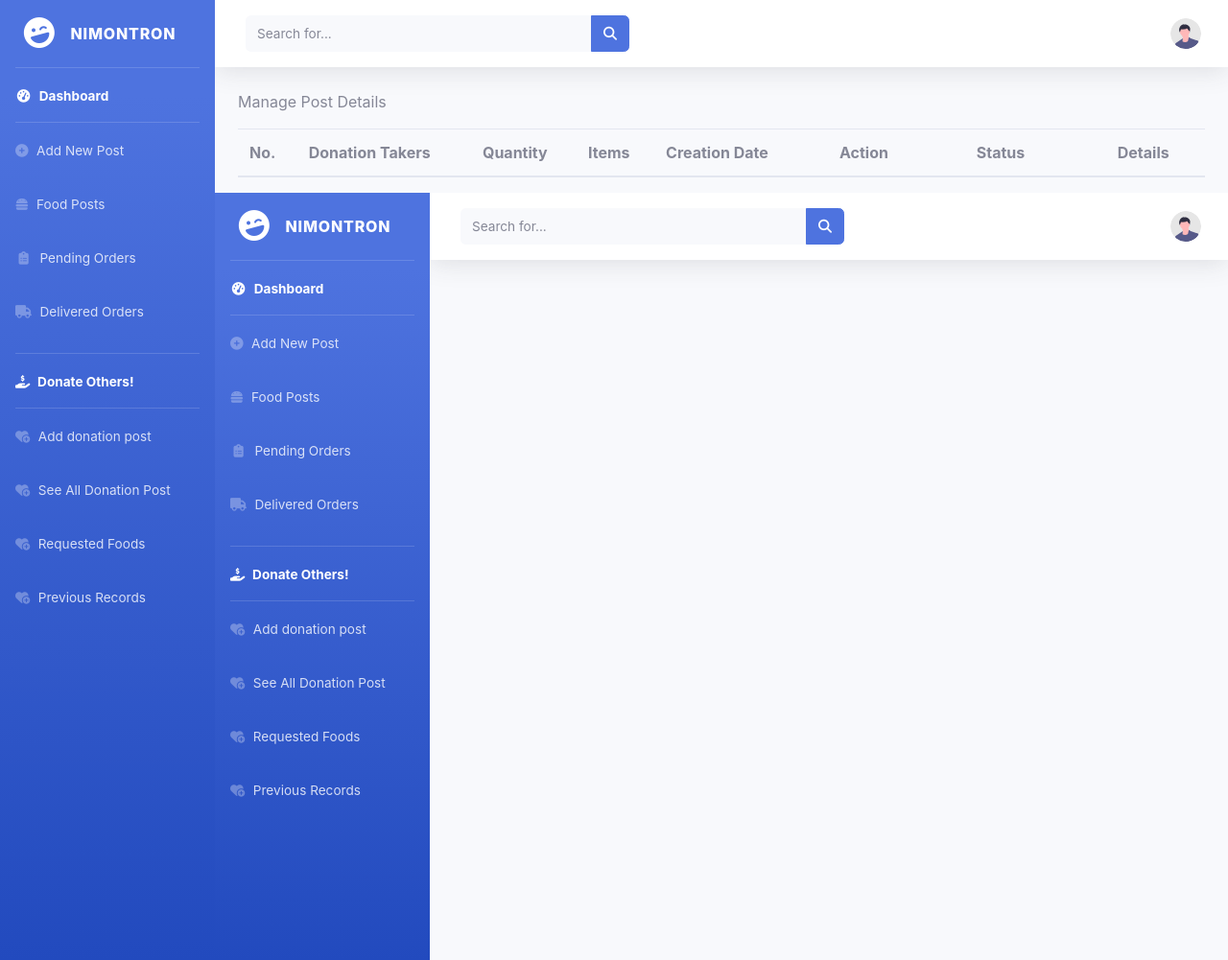
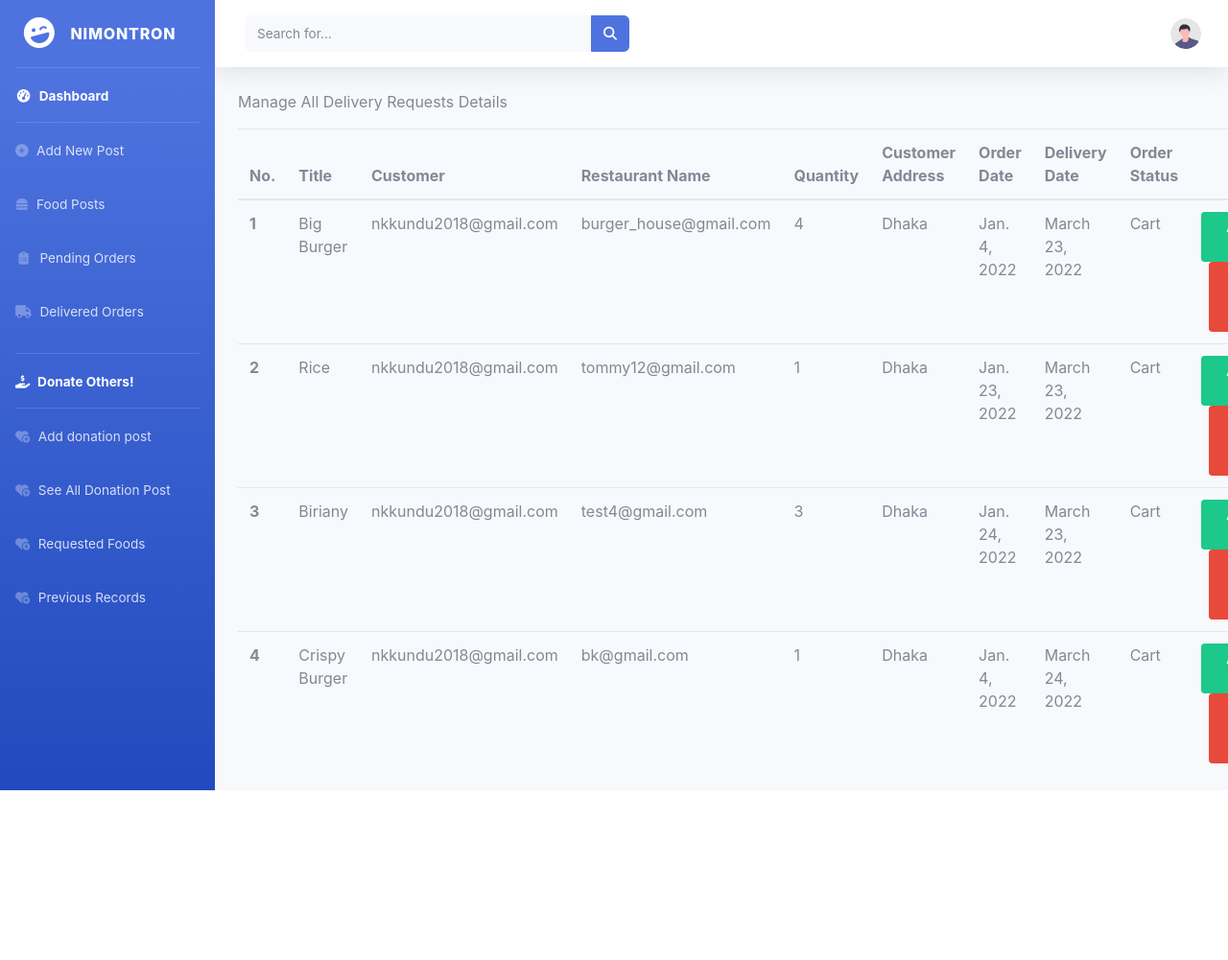
Before and after one commit to NiloyKumarKundu/Nimontron_Software-Engineering, a Django app: page /all_delivery_requests in a window 1280 px wide. Shown: the whole page at 96% size. After the commit the page ends 824 px from the top, so only its background shows below. Run offline with Django 4.2, Linux system fonts and the light colour scheme; a user stored in the database is signed in; data comes from the database, SQL or seed files in the repository; both versions use the stored data as it was after the commit; lists and menus that the app fills with data are empty; some libraries are stand-ins or nearby versions.

Commit message:
Show all the delivery requests

```diff
--- a/Nimontron/Nimontron/customers/templates/delivery_man/all_delivery_requests.html
+++ b/Nimontron/Nimontron/customers/templates/delivery_man/all_delivery_requests.html
@@ -2,34 +2,38 @@
 {% load static %}
 
 <div class="container">
-    <p>Manage Post Details</p>
+    <p>Manage All Delivery Requests Details</p>
     <table class="table">
         <thead>
             <tr>
                 <th scope="col">No.</th>
-                <th scope="col">Donation Takers</th>
+                <th scope="col">Title</th>
+                <th scope="col">Customer</th>
+                <th scope="col">Restaurant Name</th>
                 <th scope="col">Quantity</th>
-                <th scope="col">Items</th>
-                <th scope="col">Creation Date</th>
-                <th scope="col"> <span class="ml-4">Action</span> </th>
-                <th scope="col"> <span class="ml-5">Status</span> </th>
-                <th scope="col"> <span class="ml-5">Details</span> </th>
+                <th scope="col">Customer Address</th>
+                <th scope="col">Order Date</th>
+                <th scope="col">Delivery Date</th>
+                <th scope="col">Order Status</th>
+                <th scope="col"> <span class="ml-5">Action</span> </th>
 
             </tr>
         </thead>
         <tbody>
 
-            {% for i in post %}
+            {% for i in all_requests %}
             <tr>
                 <th cope="row">{{forloop.counter}}</th>
-                <td>{{i.description}}</td>
+                <td>{{i.title}}</td>
+                <td>{{i.user}}</td>
+                <td>{{i.restaurant}}</td>
                 <td>{{i.quantity}}</td>
-                <td>{{i.items}}</td>
-                <td>{{i.creation_date}}</td>
+                <td>{{i.address}}</td>
+                <td>{{i.ordered_date}}</td>
+                <td>{{i.delivery_date}}</td>
+                <td>{{i.status}}</td>
                 <td><a href="{% url 'customers:foundation_edit_post' i.id %}" class="btn btn-success btn-sm">Accept Order</a>
                 <a href="{% url 'customers:foundation_delete_post' i.id %}" class="btn btn-danger ml-2 btn-sm" onclick="return confirm('Are You Sure?')">Update Order Status</a></td>
-                <td>{{i.status}}</td>
-                <td>{{i.fname}}<br>{{i.contact_no}}</td>
 
 
             </tr>
@@ -38,6 +42,3 @@
         </tbody>
     </table>
 </div>
-
-
-{% include 'delivery_man/delivery_man_header.html' %}
--- a/Nimontron/Nimontron/customers/templates/delivery_man/delivery_man_home.html
+++ b/Nimontron/Nimontron/customers/templates/delivery_man/delivery_man_home.html
@@ -7,7 +7,7 @@
     <!-- Page Heading -->
     <div class="d-sm-flex align-items-center justify-content-between mb-4">
         <h1 class="h3 mb-0 text-gray-800">Delivery Man - Dashboard</h1>
-        <a href="{% url 'customers:delivery_man_home' %}"
+        <a href="{% url 'customers:all_delivery_requests' %}"
             class="d-none d-sm-inline-block btn btn-sm btn-primary shadow-sm"><i
                 class="fas fa-plus-square fa-sm text-white-50"></i>All Delivery Requests </a>
     </div>
```
Also changed, not shown: Nimontron/Nimontron/db.sqlite3.
